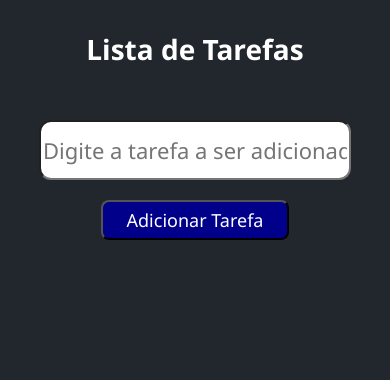
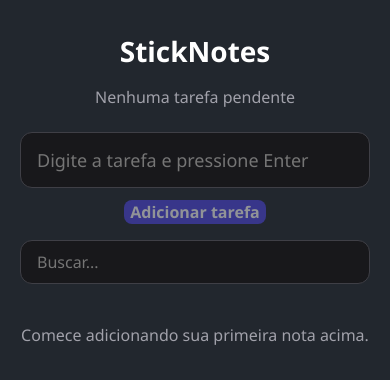
Before and after one commit to TadeuN1/stickNotes-project, a React (Vite) app: page / in a window 390 px wide. Shown: the top 380 px of the page. Built offline with nearby package versions, Linux system fonts and the light colour scheme.

Commit message:
newLayout

```diff
--- a/src/App.css
+++ b/src/App.css
@@ -1,104 +1,157 @@
-.container{
+.container {
   max-width: 920px;
   min-height: 100vh;
   display: flex;
   flex-direction: column;
   align-items: center;
-    padding-top: 20px;
+  padding: 32px 20px 48px;
+  margin: 0 auto;
 }
-.header{
+
+.header {
   display: flex;
   width: 100%;
-    height: 60px;
-    padding: 10px auto;
-    margin-bottom: 40px;
+  align-items: baseline;
+  justify-content: space-between;
+  gap: 16px;
+  margin-bottom: 24px;
+  flex-wrap: wrap;
 }
-.title{
+
+.title {
   font-size: 28px;
-    color: white;
-    font-weight: bold;
-    padding-top: 10px;
+  color: #fff;
+  font-weight: 800;
 }
-.contador{
-    font-size: 28px;
-    color: white;
-    font-weight: bold;
-    padding-top: 10px;
-    text-decoration:underline;
+
+.counter {
+  font-size: 16px;
+  color: #a1a1aa;
 }
-.inputInfo{
-    width: 80%;
-    height: 120px;
+
+.inputInfo {
+  width: 100%;
+  max-width: 720px;
   display: flex;
   flex-direction: column;
-    gap: 20px;
-    margin-bottom: 20px;
+  gap: 12px;
+  margin-bottom: 16px;
 }
-.input{
+
+.input {
   width: 100%;
-    height: 60%;
-    text-align: center;
-    font-size: 22px;
+  height: 56px;
+  text-align: left;
+  padding: 0 16px;
+  font-size: 18px;
   border-radius: 12px;
+  border: 1px solid #3f3f46;
+  background: #18181b;
+  color: #fff;
+  outline: none;
 }
-.button{
-    width: 60%;
-    height: 40%;
-    font-size: 18px;
+
+.input:focus {
+  border-color: #8b5cf6;
+}
+
+.input.search {
+  height: 44px;
+  font-size: 16px;
+}
+
+.formActions {
+  display: flex;
+  gap: 12px;
+}
+
+.button {
+  flex: 1;
+  height: 48px;
+  font-size: 16px;
+  font-weight: 600;
   border-radius: 8px;
-    background-color: darkblue;
-    color: white;
-}
-.stickers{
-    border: 4px inset #4f4543;
-    border-radius: 12px;
-    margin: 10px;
-    width: 80%;
-    text-align: center;
-    align-content: center;
-    display: flex;
-    height: 100px;
-}
-.info{
-    display: flex;
-    width: 90%;
-    height: 100%;
-    padding-top: 28px;
-    color: white;
-    font-weight:500;
-    font-size: 22px;
-    overflow:auto;
-
-}
-.actionButtons{
-    display: flex;
-    flex-direction: column;
-    gap: 5px;
-    width: 15%;
-}
-.editar{
-    width: 100%;
-    height: 100%;
-    border-radius: 8px;
-    background-color: blueviolet;
+  border: none;
+  background-color: #4f46e5;
   color: white;
   cursor: pointer;
-    border: 4px inset #4f4543;
-    opacity: .8;
 }
-.excluir{
+
+.button:disabled {
+  opacity: 0.5;
+  cursor: not-allowed;
+}
+
+.button.ghost {
+  flex: 0 0 160px;
+  background: transparent;
+  border: 1px solid #52525b;
+}
+
+.toolbar {
   width: 100%;
-    height: 100%;
+  max-width: 720px;
+  margin-bottom: 16px;
+}
+
+.stickers {
+  border: 1px solid #3f3f46;
+  border-radius: 12px;
+  margin: 8px 0;
+  width: 100%;
+  max-width: 720px;
+  display: flex;
+  min-height: 72px;
+  background: #27272a;
+  overflow: hidden;
+}
+
+.info {
+  display: flex;
+  flex: 1;
+  align-items: center;
+  padding: 12px 16px;
+  color: white;
+  font-size: 18px;
+  overflow-wrap: anywhere;
+}
+
+.actionButtons {
+  display: flex;
+  gap: 8px;
+  padding: 8px;
+  align-items: center;
+}
+
+.editar, .excluir {
+  height: 40px;
+  padding: 0 14px;
   border-radius: 8px;
-    background-color: red;
+  border: none;
   color: white;
   cursor: pointer;
-    border: 4px inset #4f4543;
-    opacity: .8;
 }
-.editar:hover{
-    opacity: 1.5;
+
+.editar { background-color: #7c3aed; }
+.excluir { background-color: #dc2626; }
+
+.editar:hover, .excluir:hover { filter: brightness(1.1); }
+
+.empty {
+  color: #a1a1aa;
+  margin-top: 24px;
 }
-.excluir:hover{
-    opacity: 1.5;
+
+.sr-only {
+  position: absolute;
+  width: 1px;
+  height: 1px;
+  overflow: hidden;
+  clip: rect(0,0,0,0);
 }
+
+@media (max-width: 570px) {
+  .header { flex-direction: column; align-items: flex-start; }
+  .formActions { flex-direction: column; }
+  .button.ghost { flex: 1; }
+}
--- a/src/App.tsx
+++ b/src/App.tsx
@@ -1,133 +1,173 @@
-import { useState, useEffect, useRef, useMemo, useCallback } from 'react';
-import './App.css'
+import { useEffect, useRef, useState } from 'react';
+import './App.css';
 
-export default function App(){
+type Task = {
+  id: string;
+  text: string;
+  createdAt: number;
+};
 
-  const inputRef = useRef<HTMLInputElement>(null)
-  const primeiraRend = useRef(true)  //Com esse status consigo ordenar os useEffect
+const STORAGE_KEY = '@sticknotes:tasks';
+const LEGACY_KEY = '@projectreact';
 
-  const [valores, setValores] = useState("")
-  const [tarefas, setTarefas] = useState<string[]>([])
+function loadInitialTasks(): Task[] {
+  try {
+    const raw = localStorage.getItem(STORAGE_KEY);
+    if (raw) return JSON.parse(raw) as Task[];
 
-  const [edicao, setEdicao] = useState({
-    ativo: false,
-    tarefa:''
-  })
-
-  useEffect(() => { //UseEffect ajuda a aplicação a focar em renderizações, sempre que o valor de referência sofrer alterações
-
-    const tarefasSalvas = localStorage.getItem("@projectreact")     //Necessário para executar primeiro e não apagar dados do useEffect anterior
-
-    if(tarefasSalvas){
-      setTarefas(JSON.parse(tarefasSalvas))
+    // Migração do formato antigo (string[]) para o novo (Task[])
+    const legacy = localStorage.getItem(LEGACY_KEY);
+    if (legacy) {
+      const arr = JSON.parse(legacy) as string[];
+      return arr.map((text) => ({
+        id: crypto.randomUUID(),
+        text,
+        createdAt: Date.now(),
+      }));
+    }
+    return [];
+  } catch {
+    return [];
+  }
 }
 
-  }, [])   //Sem valor, renderizará no início da aplicação
-
-  useEffect(() => { // UseEffect renderiza sempre que o valor mudar e executa seu código interno
-
-    if(primeiraRend.current){
-      primeiraRend.current = false;
-      return;
+function createId(): string {
+  if (typeof crypto !== 'undefined' && 'randomUUID' in crypto) {
+    return crypto.randomUUID();
+  }
+  return `${Date.now()}-${Math.random().toString(16).slice(2)}`;
 }
 
-    localStorage.setItem("@projectreact", JSON.stringify(tarefas))
+export default function App() {
+  const [tasks, setTasks] = useState<Task[]>(loadInitialTasks);
+  const [value, setValue] = useState('');
+  const [editingId, setEditingId] = useState<string | null>(null);
+  const [query, setQuery] = useState('');
+  const inputRef = useRef<HTMLInputElement>(null);
 
-  }, [tarefas]) // Sempre com uma nova tarefa irá renderizar
+  useEffect(() => {
+    localStorage.setItem(STORAGE_KEY, JSON.stringify(tasks));
+  }, [tasks]);
 
+  const isEditing = editingId !== null;
 
+  function handleSubmit(e: React.FormEvent) {
+    e.preventDefault();
+    const text = value.trim();
+    if (!text) return;
 
-  const registrador = useCallback( () => { //Callback usado para melhorar performance, evitando renderização desnecessária.
-
-    if(!valores){
-      return
+    if (isEditing) {
+      setTasks((prev) =>
+        prev.map((t) => (t.id === editingId ? { ...t, text } : t))
+      );
+      setEditingId(null);
+    } else {
+      setTasks((prev) => [
+        ...prev,
+        { id: createId(), text, createdAt: Date.now() },
+      ]);
+    }
+    setValue('');
+    inputRef.current?.focus();
   }
 
-    if(edicao.ativo){
-      salvarEdicao();
-      return
+  function handleEdit(task: Task) {
+    setValue(task.text);
+    setEditingId(task.id);
+    inputRef.current?.focus();
   }
 
-    setTarefas( tarefas => [...tarefas, valores])
-    setValores("")
+  function handleCancel() {
+    setValue('');
+    setEditingId(null);
+  }
 
-  },[valores, tarefas]) //Referencia valores que dispara a função
+  function handleDelete(id: string) {
+    setTasks((prev) => prev.filter((t) => t.id !== id));
+    if (editingId === id) handleCancel();
+  }
 
-  function salvarEdicao(){
-    const acharIndexTarefa = tarefas.findIndex( tarefa => tarefa === edicao.tarefa)
-    const todasTarefas = [...tarefas]
+  const filtered = tasks.filter((t) =>
+    t.text.toLowerCase().includes(query.trim().toLowerCase())
+  );
 
-    todasTarefas[acharIndexTarefa] = valores;
-    setTarefas(todasTarefas);
+  return (
+    <div className="container">
+      <header className="header">
+        <h1 className="title">StickNotes</h1>
+        <p className="counter" aria-live="polite">
+          {tasks.length === 0 && 'Nenhuma tarefa pendente'}
+          {tasks.length === 1 && 'Você tem 1 tarefa pendente'}
+          {tasks.length > 1 && `Você tem ${tasks.length} tarefas pendentes`}
+        </p>
+      </header>
 
-    setEdicao({
-      ativo: false,
-      tarefa: ''
-    })
+      <form className="inputInfo" onSubmit={handleSubmit}>
+        <label className="sr-only" htmlFor="task-input">
+          Nova tarefa
+        </label>
+        <input
+          id="task-input"
+          ref={inputRef}
+          className="input"
+          placeholder="Digite a tarefa e pressione Enter"
+          value={value}
+          onChange={(e) => setValue(e.target.value)}
+          maxLength={140}
+        />
+        <div className="formActions">
+          <button className="button" type="submit" disabled={!value.trim()}>
+            {isEditing ? 'Atualizar tarefa' : 'Adicionar tarefa'}
+          </button>
+          {isEditing && (
+            <button className="button ghost" type="button" onClick={handleCancel}>
+              Cancelar
+            </button>
+          )}
+        </div>
+      </form>
 
-    setValores("")
-
-  }
-  function excluir(item: string){
-    const removerTarefa = tarefas.filter(tarefa => tarefa !== item)
-    setTarefas(removerTarefa)
-  }
-  function editar(item: string){
-
-    inputRef.current?.focus(); //Ao clicar em editar, o foco vai direto para a barra de edição
-
-    setValores(item)
-    setEdicao({
-      ativo: true,
-      tarefa: item
-    })
-
-  }
-  const totalTarefas = useMemo(() => {  // Evita renderizações totais desnecessárias, aumentando a eficiência da aplicação.
-    return tarefas.length               // Simples e eficiente.
-  }, [tarefas])                         // Referência dos valores atualizados em tempo real.
-
-  return(
-
-    <div className='container'>
-
-        <div className='header'>
-          <h2 className='title'> Lista de Tarefas </h2>
-          { totalTarefas > 0 && totalTarefas < 2 && <h3 className='contador'> Você tem {totalTarefas} tarefa pendente </h3> }
-          { totalTarefas > 1 && <h3 className='contador'> Você tem {totalTarefas} tarefas pendentes </h3> }
+      <div className="toolbar">
+        <input
+          className="input search"
+          placeholder="Buscar..."
+          value={query}
+          onChange={(e) => setQuery(e.target.value)}
+          aria-label="Buscar tarefas"
+        />
       </div>
 
+      {filtered.length === 0 && (
+        <p className="empty">
+          {tasks.length === 0
+            ? 'Comece adicionando sua primeira nota acima.'
+            : 'Nenhum resultado para essa busca.'}
+        </p>
+      )}
 
-      <div className='inputInfo'>
-        <input placeholder='Digite a tarefa a ser adicionada'
-        className='input'
-        value={valores}
-        onChange={(e) => setValores(e.target.value)}
-        ref={inputRef} //Referência de valores de entrada, facilita o resgaste de dados para a aplicação
-        />
-        <button className='button' onClick={registrador}>
-            { edicao.ativo ? "Atualizar Tarefa" : "Adicionar Tarefa"}
+      {filtered.map((task) => (
+        <section key={task.id} className="stickers">
+          <div className="info">
+            <span>{task.text}</span>
+          </div>
+          <div className="actionButtons">
+            <button
+              className="editar"
+              type="button"
+              onClick={() => handleEdit(task)}
+            >
+              Editar
+            </button>
+            <button
+              className="excluir"
+              type="button"
+              onClick={() => handleDelete(task.id)}
+            >
+              Excluir
             </button>
           </div>
-
-      {tarefas.map((item) => (
-        <section key={item} className='stickers'>
-
-          <div className='info'>
-          <span>{item}</span>
-          </div>
-
-          <div className='actionButtons'>
-          <button className='editar' onClick={() => editar(item)}>Editar</button>
-          <button className='excluir' onClick={() => excluir(item)}>Excluir</button>
-          </div>
-
         </section>
       ))}
-
     </div>
-
-)
-
-
+  );
 }
```
Lines whose indentation alone changed are shown as unchanged.
